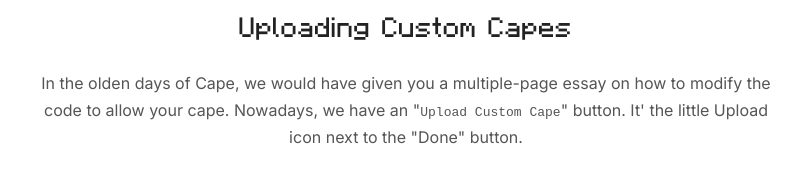
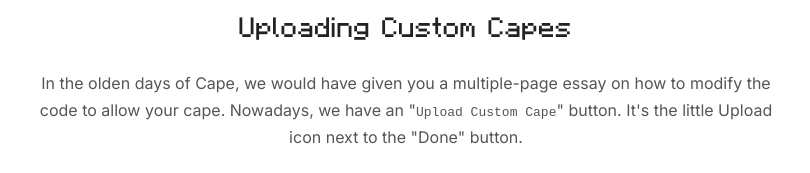
Before and after one commit to Ennismore0/ennismore0.github.io, a plain HTML site: page wiki/uploading-custom-capes.html in a window 1280 px wide. Shown: the part 176-349 px from the top of the page, 234-1044 px from the left. Drawn offline with Linux system fonts and the light colour scheme.

Commit message:
Update uploading-custom-capes.html

```diff
--- a/wiki/uploading-custom-capes.html
+++ b/wiki/uploading-custom-capes.html
@@ -21,7 +21,7 @@
         <section class="development">
             <h2>Uploading Custom Capes</h2>
 
-            <p>In the olden days of Cape, we would have given you a multiple-page essay on how to modify the code to allow your cape. Nowadays, we have an "<code>Upload Custom Cape</code>" button. It' the little Upload icon next to the "Done" button.</p>
+            <p>In the olden days of Cape, we would have given you a multiple-page essay on how to modify the code to allow your cape. Nowadays, we have an "<code>Upload Custom Cape</code>" button. It's the little Upload icon next to the "Done" button.</p>
             <img src="../assets/upload-custom-cape.png" alt="Upload Custom Cape Button">
         </section>
     </main>
```
